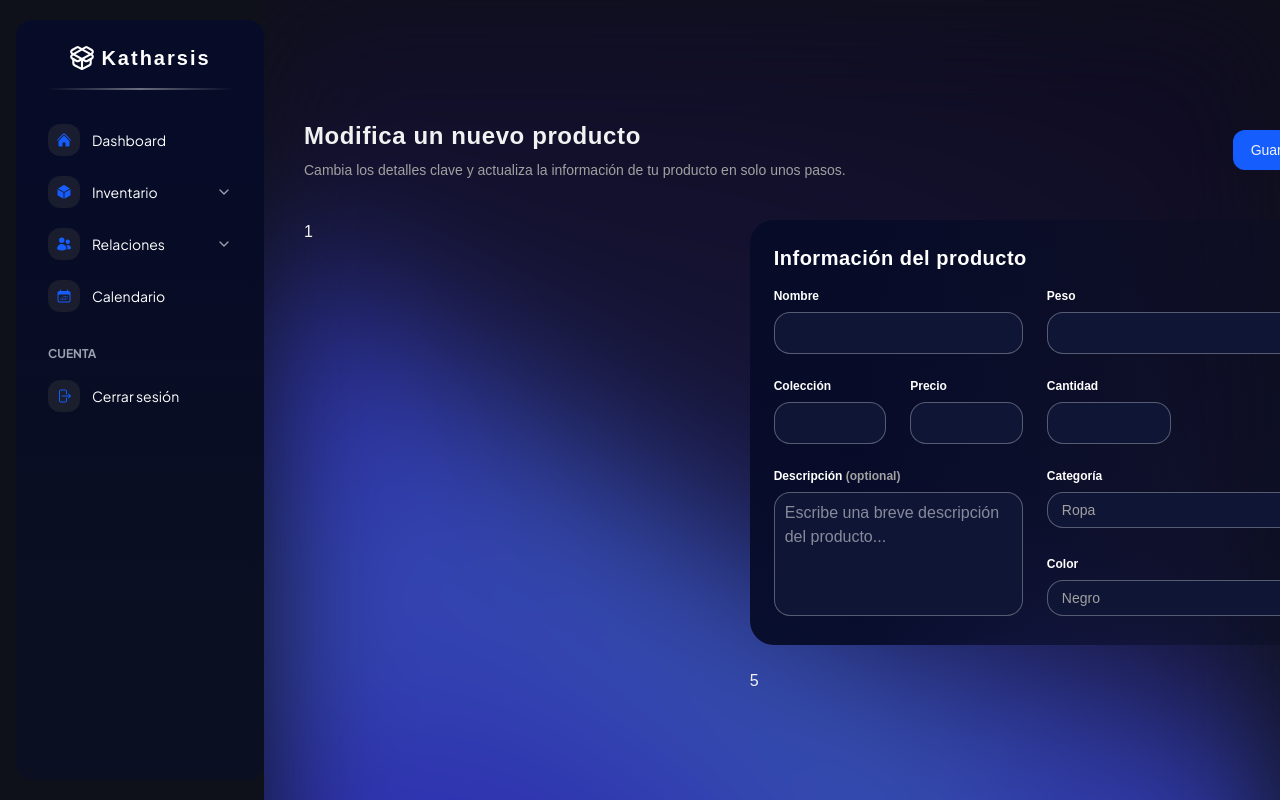
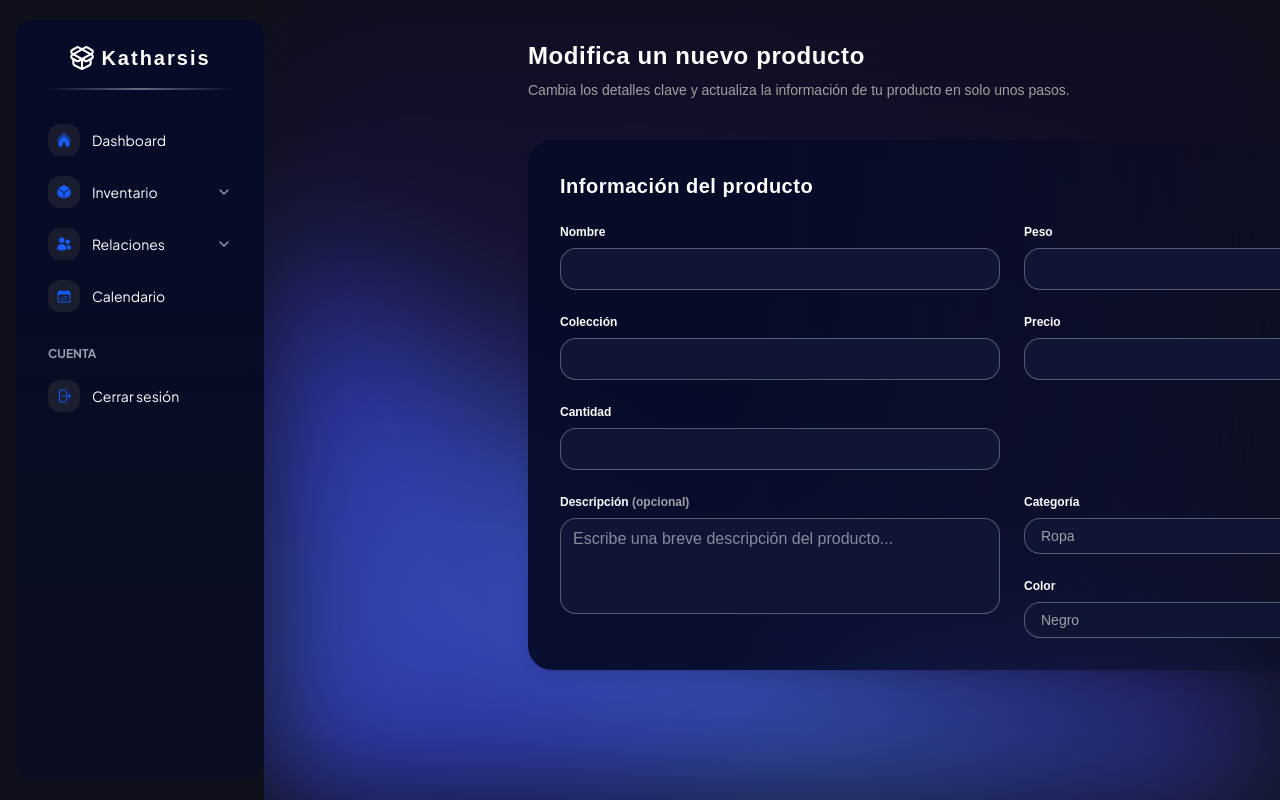
Before and after one commit to srvenient/katharsis.com, a Next.js app in the folder frontend/: page /inventory/products/edit-product in a window 1280 px wide. Shown: the top 800 px of the page. Built offline with nearby package versions, Linux system fonts and the light colour scheme; a web font is replaced by a local one.

Commit message:
feat(frontend): enhance product edit page layout and styling

```diff
--- a/frontend/src/app/(protected)/(routes)/inventory/products/edit-product/page.tsx
+++ b/frontend/src/app/(protected)/(routes)/inventory/products/edit-product/page.tsx
@@ -1,41 +1,30 @@
 export default function EditProduct() {
   return (
-    <div className="relative flex flex-col gap-10 ml-10 mt-30 z-30 w-full">
-      <div className="flex items-center justify-between w-full">
+      <div className="flex flex-col gap-10 px-6 py-10 ml-[240px] w-full max-w-5xl mx-auto">
+        <div className="flex items-center justify-between">
           <div className="flex flex-col gap-2">
-          <h1 className="text-2xl font-bold tracking-wide">Modifica un nuevo producto</h1>
+            <h1 className="text-2xl font-bold tracking-wide text-white">
+              Modifica un nuevo producto
+            </h1>
             <p className="text-sm text-neutral-400">
               Cambia los detalles clave y actualiza la información de tu producto en solo unos pasos.
             </p>
           </div>
-        <button
-          className="bg-blue-600 py-2.5 px-4.5 rounded-xl text-sm cursor-pointer"
-        >
+          <button className="bg-blue-600 py-2.5 px-6 rounded-xl text-sm text-white shadow-md hover:bg-blue-500 transition-all">
             Guardar
           </button>
         </div>
-      <form className="grid grid-cols-7 grid-rows-7 gap-6">
-        <div className="col-span-3 row-span-4">
-          1
-        </div>
-        <div className="col-span-3 row-span-3 col-start-1 row-start-5">
-          2
-        </div>
-        <div
-          className="flex flex-col col-span-4 row-span-3 col-start-4 row-start-1
-           bg-[linear-gradient(to_right,rgba(6,11,40,0.94)_19.41%,rgba(10,14,35,0.49)_76.65%)]
-           h-[425px] rounded-3xl p-6 text-white
-          "
-        >
-          <h1 className="text-xl font-bold tracking-wide">
-            Información del producto
-          </h1>
-          <div className="grid grid-cols-1 md:grid-cols-2 gap-6 rounded-xl text-white max-w-4xl mt-4">
+
+        <form className="bg-[linear-gradient(to_right,rgba(6,11,40,0.94)_19.41%,rgba(10,14,35,0.49)_76.65%)]
+                      rounded-3xl p-8 text-white shadow-lg">
+          <h1 className="text-xl font-bold tracking-wide mb-6">Información del producto</h1>
+
+          <div className="grid grid-cols-1 md:grid-cols-2 gap-6">
             <div>
               <label className="block text-xs font-bold mb-2">Nombre</label>
               <input
                   type="text"
-                className="w-full bg-[#0f1535] border border-white/30 rounded-2xl px-2.5 py-2 outline-none"
+                  className="w-full bg-[#0f1535] border border-white/30 rounded-2xl px-3 py-2 outline-none"
               />
             </div>
 
@@ -43,58 +32,58 @@ export default function EditProduct() {
               <label className="block text-xs font-bold mb-2">Peso</label>
               <input
                   type="number"
-                className="w-full bg-[#0f1535] border border-white/30 rounded-2xl px-2.5 py-2 outline-none"
+                  className="w-full bg-[#0f1535] border border-white/30 rounded-2xl px-3 py-2 outline-none"
               />
             </div>
 
-            <div className="flex flex-row gap-6">
-              <div className="w-1/2">
+            <div>
               <label className="block text-xs font-bold mb-2">Colección</label>
               <input
                   type="text"
-                  className="w-full bg-[#0f1535] border border-white/30 rounded-2xl px-2.5 py-2 outline-none"
+                  className="w-full bg-[#0f1535] border border-white/30 rounded-2xl px-3 py-2 outline-none"
               />
             </div>
-              <div className="w-1/2">
+
+            <div>
               <label className="block text-xs font-bold mb-2">Precio</label>
               <input
                   type="text"
-                  className="w-full bg-[#0f1535] border border-white/30 rounded-2xl px-2.5 py-2 outline-none"
+                  className="w-full bg-[#0f1535] border border-white/30 rounded-2xl px-3 py-2 outline-none"
               />
             </div>
-            </div>
 
-            <div className="w-1/2">
+            <div>
               <label className="block text-xs font-bold mb-2">Cantidad</label>
               <input
                   type="number"
-                className="w-full bg-[#0f1535] border border-white/30 rounded-2xl px-2.5  py-2 outline-none"
+                  className="w-full bg-[#0f1535] border border-white/30 rounded-2xl px-3 py-2 outline-none"
               />
             </div>
 
-            <div className="flex flex-row gap-6 h-full md:col-span-2">
-              <div className="w-1/2 h-full flex flex-col">
+            <div className="md:col-span-2 flex flex-col md:flex-row gap-6">
+              <div className="flex-1">
                 <label className="block text-xs font-bold mb-2">
-                  Descripción <span className="text-neutral-400">(optional)</span>
+                  Descripción <span className="text-neutral-400">(opcional)</span>
                 </label>
                 <textarea
-                  className="flex-1 bg-[#0f1535] border border-white/30 rounded-2xl px-2.5  py-2 outline-none resize-none"
+                    className="w-full bg-[#0f1535] border border-white/30 rounded-2xl px-3 py-2 outline-none resize-none h-24"
                     placeholder="Escribe una breve descripción del producto..."
                 />
               </div>
 
-              <div className="w-1/2 h-full flex flex-col justify-between gap-7">
+              <div className="flex-1 flex flex-col gap-6">
                 <div>
                   <label className="block text-xs font-bold mb-2">Categoría</label>
-                  <select className="w-full bg-[#0f1535] border border-white/30 rounded-2xl px-2.5 py-2 text-sm text-neutral-400">
+                  <select className="w-full bg-[#0f1535] border border-white/30 rounded-2xl px-3 py-2 text-sm text-neutral-400">
                     <option>Ropa</option>
                     <option>Accesorios</option>
                     <option>Muebles</option>
                   </select>
                 </div>
+
                 <div>
                   <label className="block text-xs font-bold mb-2">Color</label>
-                  <select className="w-full bg-[#0f1535] border border-white/30 rounded-2xl px-2.5 py-2 text-sm text-neutral-400">
+                  <select className="w-full bg-[#0f1535] border border-white/30 rounded-2xl px-3 py-2 text-sm text-neutral-400">
                     <option>Negro</option>
                     <option>Blanco</option>
                     <option>Gris</option>
@@ -103,9 +92,6 @@ export default function EditProduct() {
               </div>
             </div>
           </div>
-        </div>
-        <div className="col-span-4 row-span-2 col-start-4 row-start-4">5</div>
-        <div className="col-span-4 row-span-2 col-start-4 row-start-6">6</div>
         </form>
       </div>
   );
```
Lines whose indentation alone changed are shown as unchanged.
